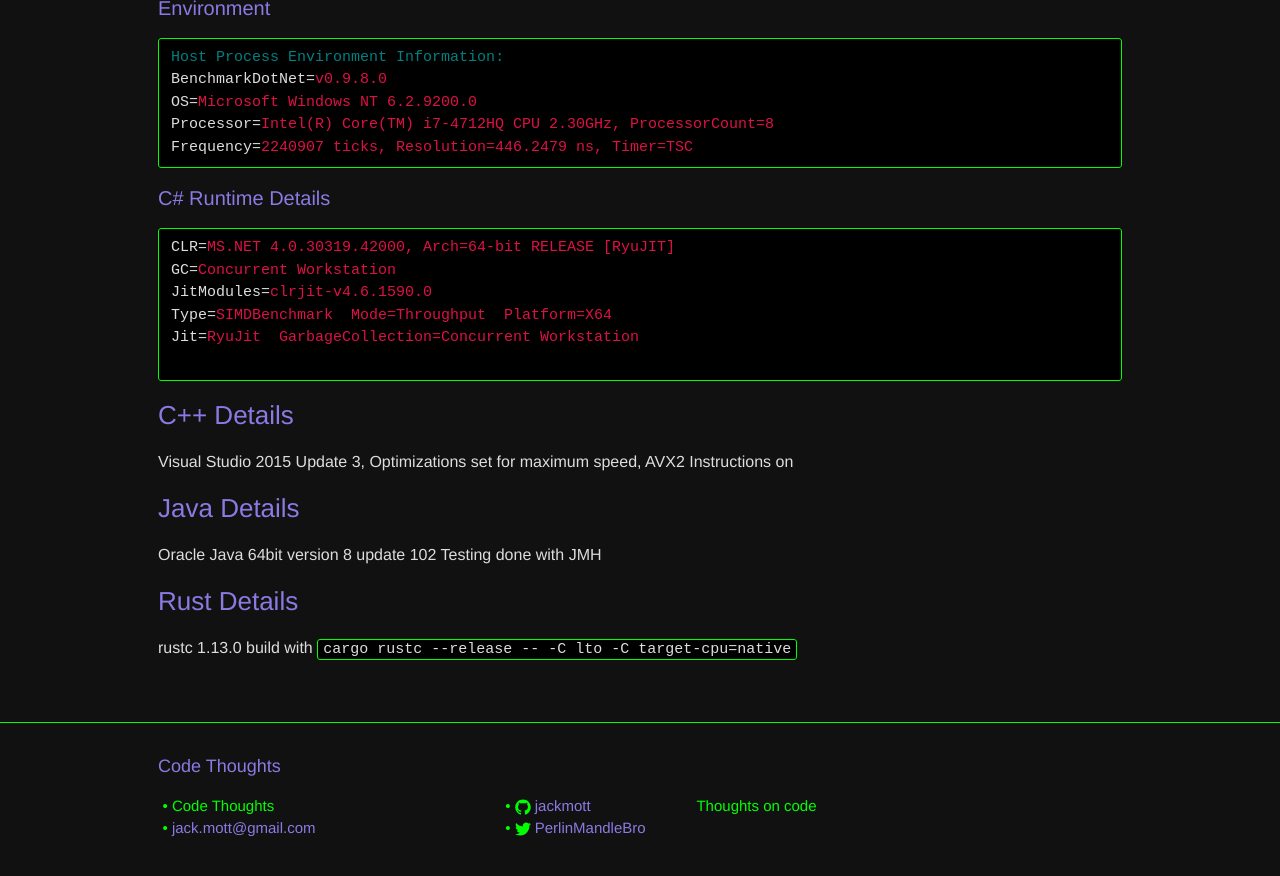
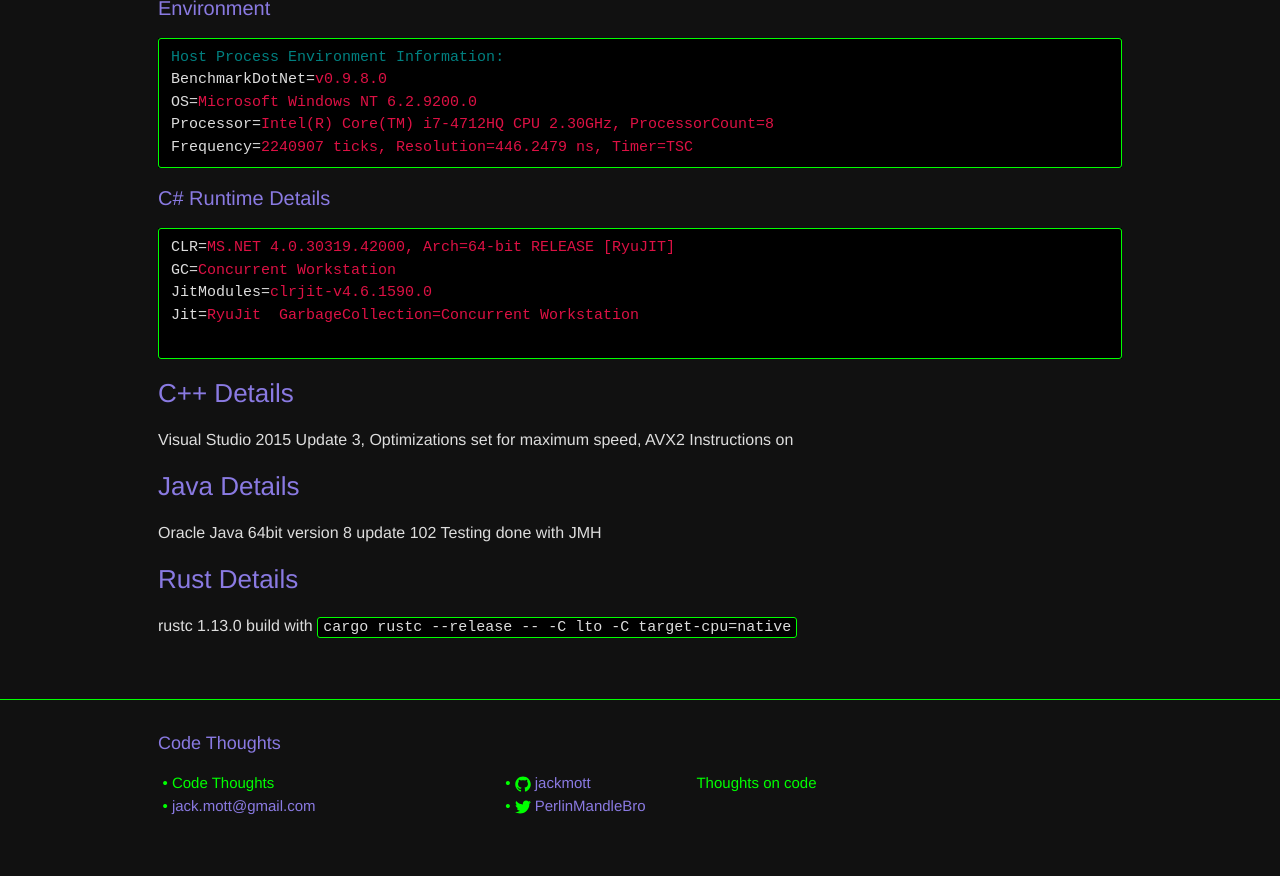
Before and after one commit to jackmott/jackmott.github.io, a Jekyll site: the page built from _posts/2016-9-1-performance-in-the-large.markdown, in a window 1280 px wide and 900 px high, scrolled down 6546 px. Shown: the top 876 px of the window. Built offline with Jekyll 4.4.1, drawn with Linux system fonts in a browser that asks for light colours.

Commit message:
bench details

````diff
--- a/_posts/2016-9-1-performance-in-the-large.markdown
+++ b/_posts/2016-9-1-performance-in-the-large.markdown
@@ -251,7 +251,6 @@
 CLR=MS.NET 4.0.30319.42000, Arch=64-bit RELEASE [RyuJIT]
 GC=Concurrent Workstation
 JitModules=clrjit-v4.6.1590.0
-Type=SIMDBenchmark  Mode=Throughput  Platform=X64
 Jit=RyuJit  GarbageCollection=Concurrent Workstation
 
 ```
````
